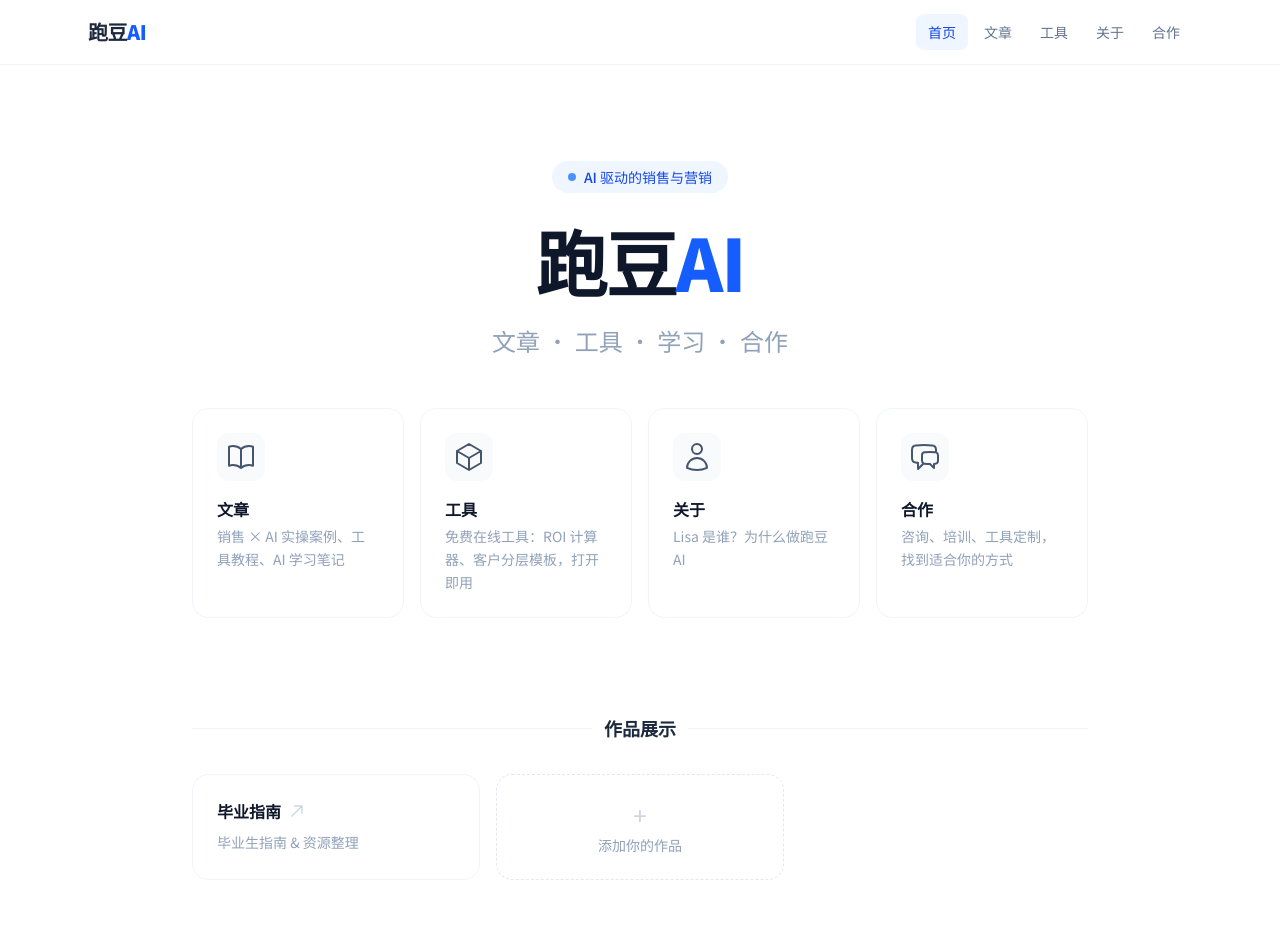
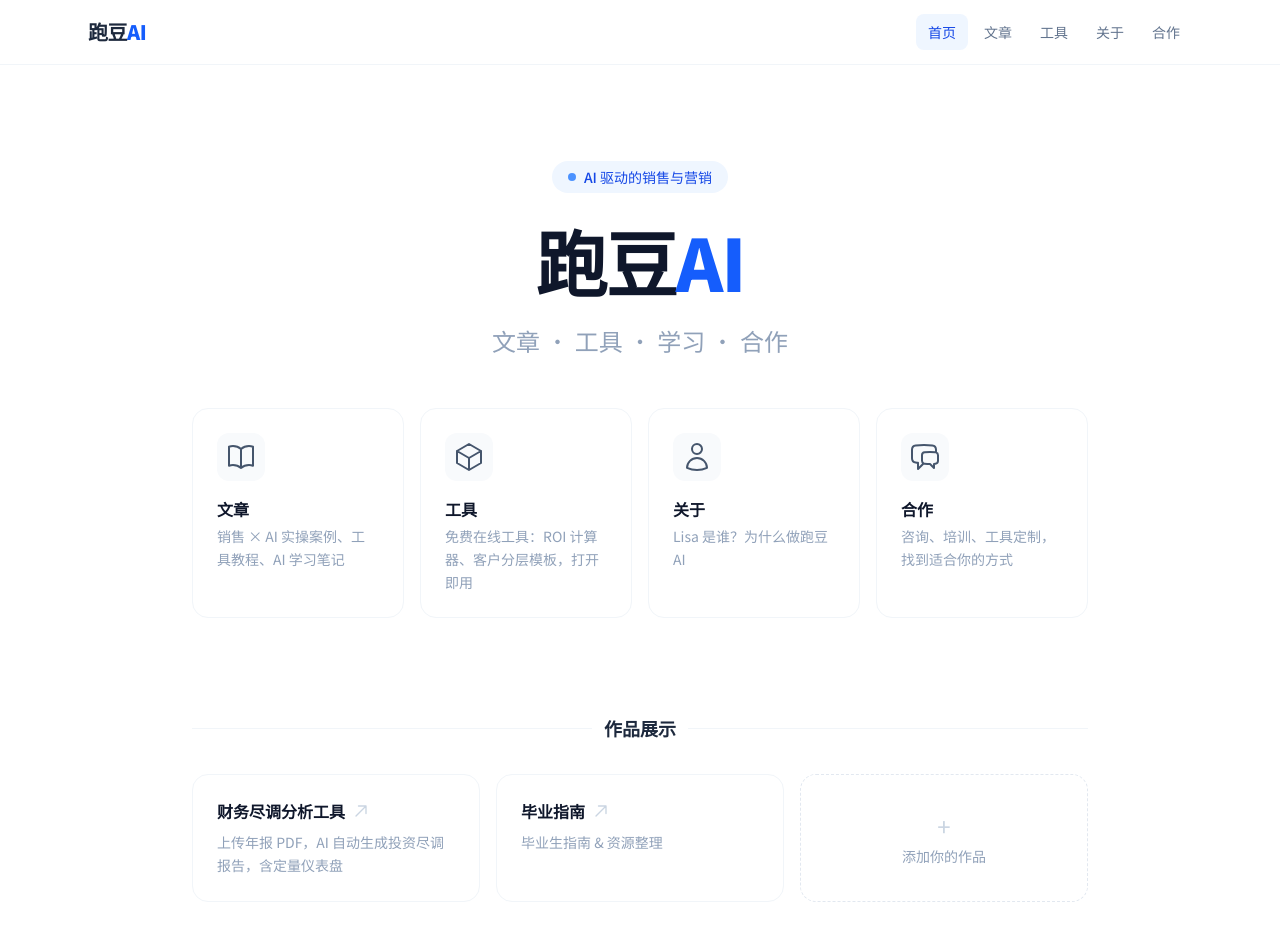
Before and after one commit to lisazhang0707-ops/paodou-ai, a React (Vite) app: page /#/ in a window 1280 px wide. Shown: the top 952 px of the page. Built offline with nearby package versions, Linux system fonts and the light colour scheme.

Commit message:
add financial analyzer to project showcase on homepage

```diff
--- a/src/pages/Home.tsx
+++ b/src/pages/Home.tsx
@@ -44,6 +44,11 @@ const modules = [
 ]
 
 const projects = [
+  {
+    title: "财务尽调分析工具",
+    desc: "上传年报 PDF，AI 自动生成投资尽调报告，含定量仪表盘",
+    url: "https://lisazhang0707-ops.github.io/paodou-ai/financial-analyzer.html",
+  },
   {
     title: "毕业指南",
     desc: "毕业生指南 & 资源整理",
```
